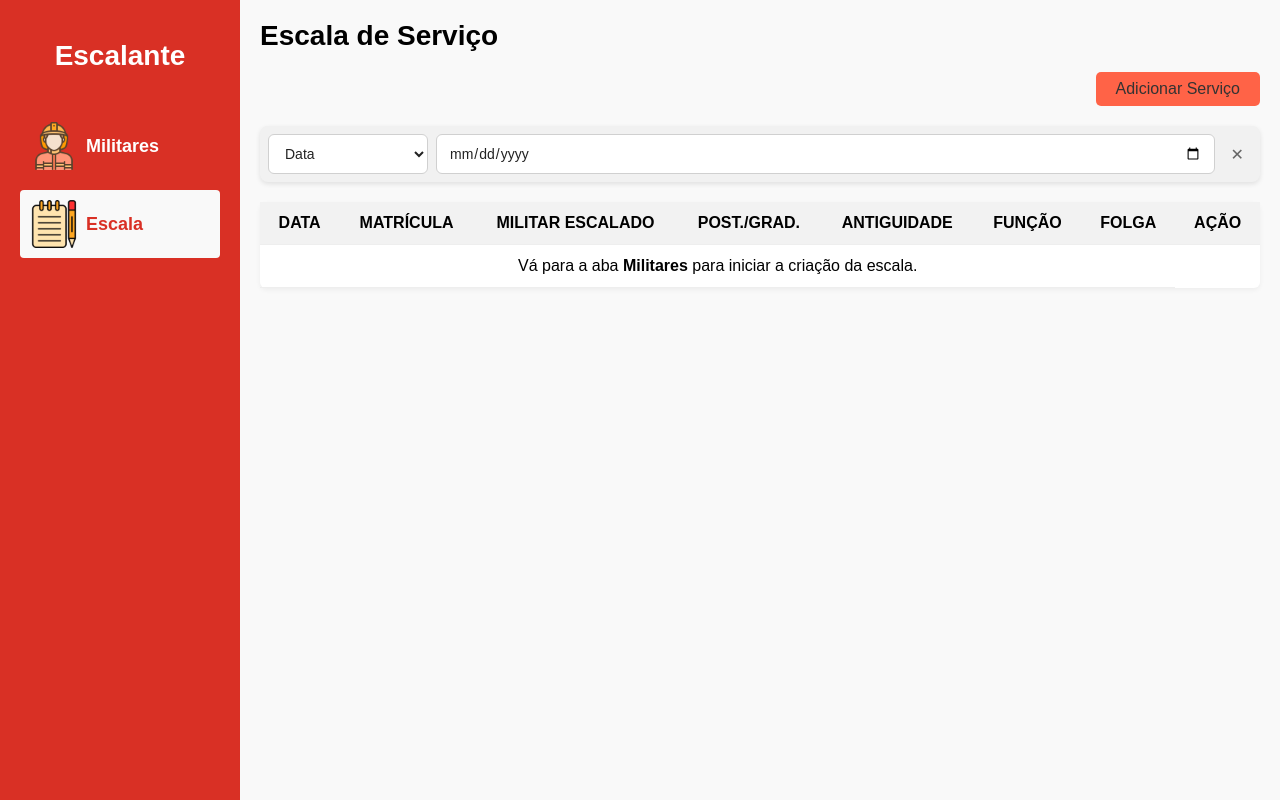
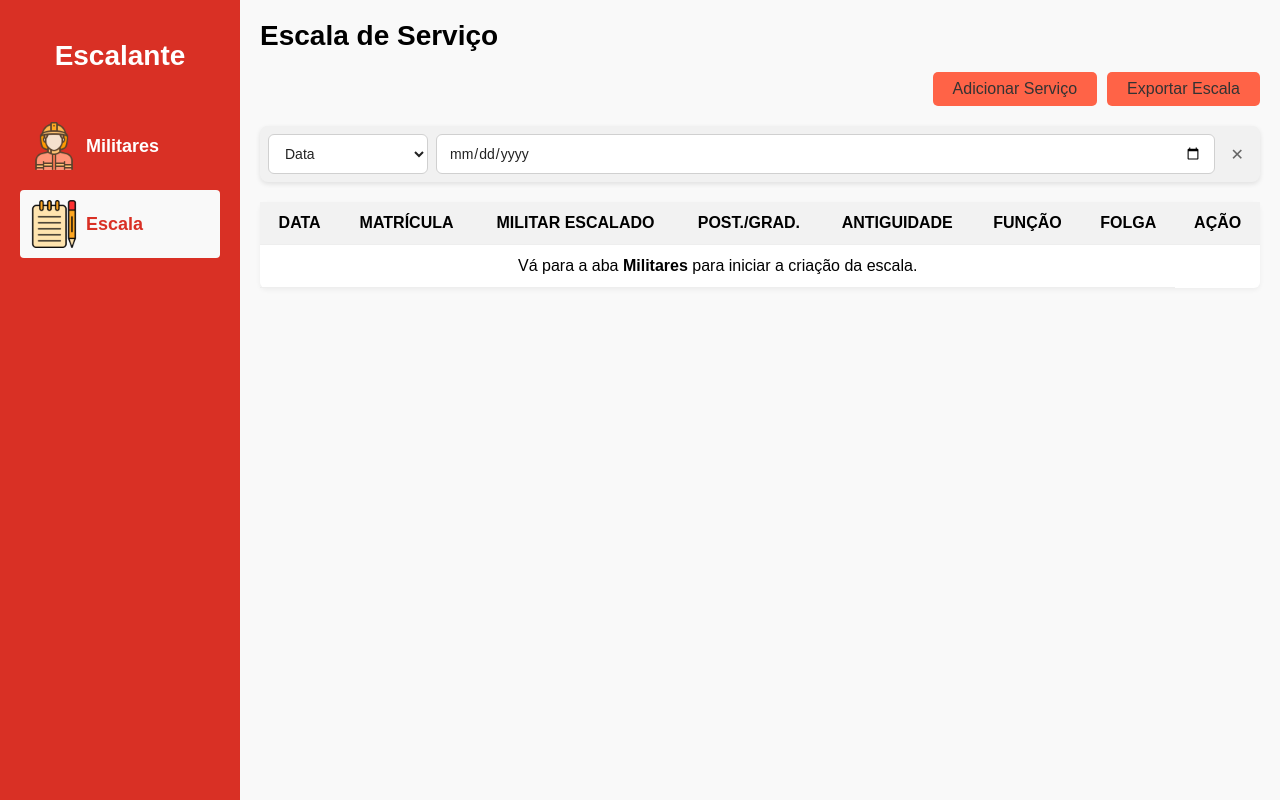
Before and after one commit to joaoAaf/escalante-ddd, a React (Vite) app in the folder front/escalante/: page / in a window 1280 px wide. Both pictures are taken after a click on the link "Escala". Built offline with nearby package versions, Linux system fonts and the light colour scheme.

Commit message:
Adicionando funcionalidade de exportação de escala em formato XLSX e refatorando componentes relacionados.

```diff
--- a/front/escalante/src/client/EscalaClient.js
+++ b/front/escalante/src/client/EscalaClient.js
@@ -1,6 +1,6 @@
 export default class EscalaClient {
 
-static baseUrl = 'http://localhost:8080/escala'
+    static baseUrl = 'http://localhost:8080/escala'
 
     static async criarEscalaAutomatica(dadosEscala) {
         try {
@@ -16,4 +16,19 @@ static baseUrl = 'http://localhost:8080/escala'
             alert("Erro ao criar escala: " + error.message)
         }
     }
+
+    static async exportarEscalaXLSX(escala) {
+        try {
+            const response = await fetch(`${this.baseUrl}/exportar-xlsx`, {
+                method: 'POST',
+                headers: {
+                    'Content-Type': 'application/json'
+                },
+                body: JSON.stringify(escala)
+            })
+            return await response.arrayBuffer()
+        } catch (error) {
+            alert("Erro ao exportar escala: " + error.message)
+        }
+    }
 }
--- /dev/null
+++ b/front/escalante/src/components/acoes_escala/index.jsx
@@ -0,0 +1,38 @@
+import { useState } from 'react'
+import Styles from './styles.module.css'
+import EscalaClient from '../../client/EscalaClient'
+
+export default function AcoesEscala({ setStatusModal, escala }) {
+    const [exportandoEscala, setExportandoEscala] = useState(false)
+
+    const exportarEscalaXLSX = escala => {
+        setExportandoEscala(true)
+        EscalaClient.exportarEscalaXLSX(escala)
+            .then(arrayBuffer => {
+                if (arrayBuffer) {
+                    const blob = new Blob([arrayBuffer],
+                        { type: 'application/vnd.openxmlformats-officedocument.spreadsheetml.sheet' })
+                    const url = URL.createObjectURL(blob)
+                    const link = document.createElement('a')
+                    link.href = url
+                    link.download = `escala_${new Date().toLocaleDateString('sv-SE')}.xlsx`
+                    link.click()
+                    URL.revokeObjectURL(url)
+                }
+            })
+            .catch(() => setExportandoEscala(false))
+            .finally(() => setExportandoEscala(false))
+    }
+
+    return (
+        <div className={Styles.acoesEscala}>
+            <button onClick={() => setStatusModal(true)}>Adicionar Serviço</button>
+            <button
+                onClick={() => exportarEscalaXLSX(escala)}
+                disabled={exportandoEscala}
+            >
+                {exportandoEscala ? "Exportando..." : "Exportar Escala"}
+            </button>
+        </div>
+    )
+}
--- /dev/null
+++ b/front/escalante/src/components/acoes_escala/styles.module.css
@@ -0,0 +1,23 @@
+.acoesEscala {
+    display: flex;
+    justify-content: end;
+    gap: 10px;
+    margin-bottom: 20px;
+}
+
+.acoesEscala button {
+    padding: 8px 20px;
+    background-color: tomato;
+    border: none;
+    border-radius: 5px;
+    cursor: pointer;
+    font-weight: normal;
+    color: #333;
+    font-size: 16px;
+    display: flex;
+    align-items: center;
+}
+
+.acoesEscala button:hover {
+    background-color: rgba(255, 99, 71, 0.625);
+}
--- a/front/escalante/src/components/escala/index.jsx
+++ b/front/escalante/src/components/escala/index.jsx
@@ -4,6 +4,7 @@ import Styles from './styles.module.css'
 import { obterLocalStorage, salvarLocalStorage } from '../../scripts/persistenciaLocal'
 import { useState, useEffect, useCallback } from 'react'
 import CadastroServico from '../cadastro_servico'
+import AcoesEscala from '../acoes_escala'
 
 export default function Escala({ escala, setEscala }) {
 
@@ -90,9 +91,10 @@ export default function Escala({ escala, setEscala }) {
     return (
         <div className={Styles.main}>
             <h2>Escala de Serviço</h2>
-            <div className={Styles.adicionarServico}>
-                <button onClick={() => setStatusModal(true)}>Adicionar Serviço</button>
-            </div>
+            <AcoesEscala
+                setStatusModal={setStatusModal}
+                escala={escala}
+            />
             <BarraPesquisa
                 campos={camposPesquisa}
                 placeholder="Pesquisar na escala..."
--- a/front/escalante/src/components/escala/styles.module.css
+++ b/front/escalante/src/components/escala/styles.module.css
@@ -19,25 +19,3 @@
     font-weight: bold;
     margin-bottom: 10px;
 }
-
-.adicionarServico {
-    margin-bottom: 20px;
-}
-
-.adicionarServico button {
-    padding: 8px 20px;
-    background-color: tomato;
-    border: none;
-    border-radius: 5px;
-    cursor: pointer;
-    font-weight: normal;
-    color: #333;
-    font-size: 16px;
-    display: flex;
-    align-items: center;
-    margin-left: auto;
-}
-
-.adicionarServico button:hover {
-    background-color: rgba(255, 99, 71, 0.625);
-}
--- a/front/escalante/src/components/form_criar_escala/index.jsx
+++ b/front/escalante/src/components/form_criar_escala/index.jsx
@@ -10,7 +10,7 @@ export default function FormCriarEscala({ militares, setEscala, setTelaAtiva })
     const [diasServico, setDiasServico] = useState(2)
     const [carregandoEscala, setCarregandoEscala] = useState(false)
 
-    const gerenciarCriacaoEscala = async evento => {
+    const gerenciarCriacaoEscala = evento => {
         evento.preventDefault()
         if (!dataInicio || !dataFim)
             alert("Por favor, preencha a data inicial e final.")
@@ -32,6 +32,7 @@ export default function FormCriarEscala({ militares, setEscala, setTelaAtiva })
                     const comIdsFinal = inserirIds(lista)
                     setEscala(comIdsFinal)
                 })
+                .catch(() => setCarregandoEscala(false))
                 .finally(() => {
                     setCarregandoEscala(false)
                     setTelaAtiva('escala')
--- a/front/escalante/src/components/input_upload/index.jsx
+++ b/front/escalante/src/components/input_upload/index.jsx
@@ -20,6 +20,7 @@ export default function InputUpload({ setMilitares }) {
             setCarregandoPlanilha(true)
             MilitarClient.listarMilitaresEscalaveis(arquivo)
                 .then(dados => setMilitares(dados || []))
+                .catch(() => setCarregandoPlanilha(false))
                 .finally(() => setCarregandoPlanilha(false))
         } else
             alert("Por favor, selecione um arquivo primeiro.")
@@ -40,6 +41,7 @@ export default function InputUpload({ setMilitares }) {
                     URL.revokeObjectURL(url)
                 }
             })
+            .catch(() => setBaixandoModelo(false))
             .finally(() => setBaixandoModelo(false))
     }
 
```
